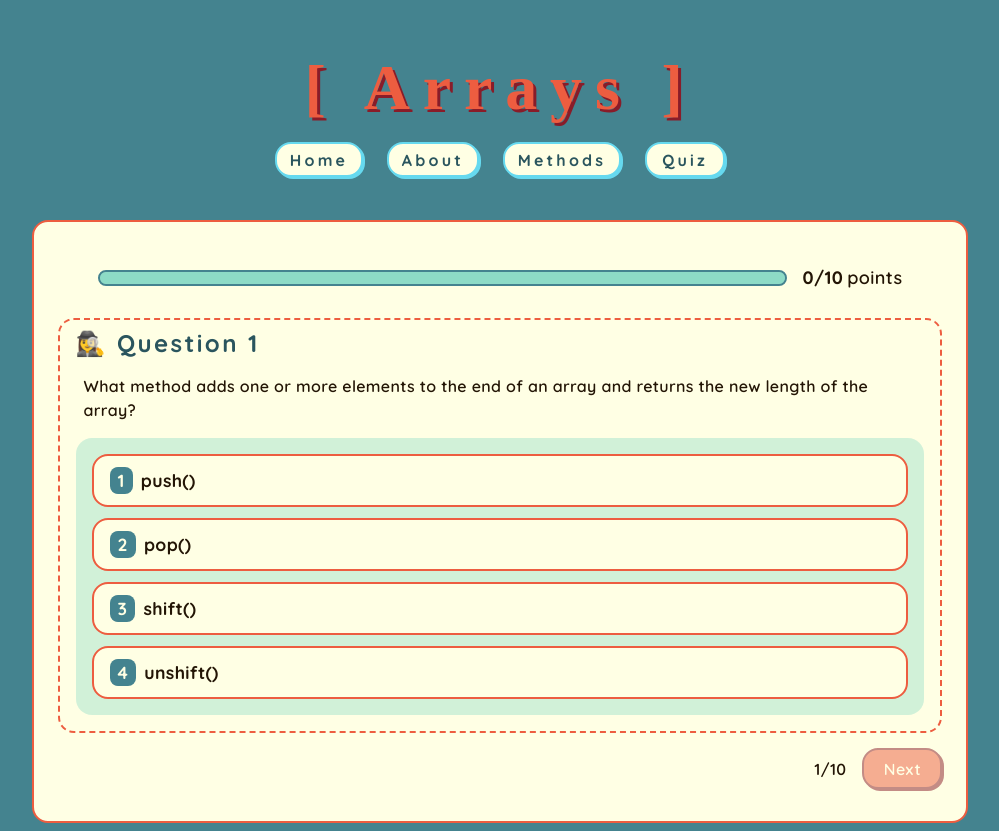
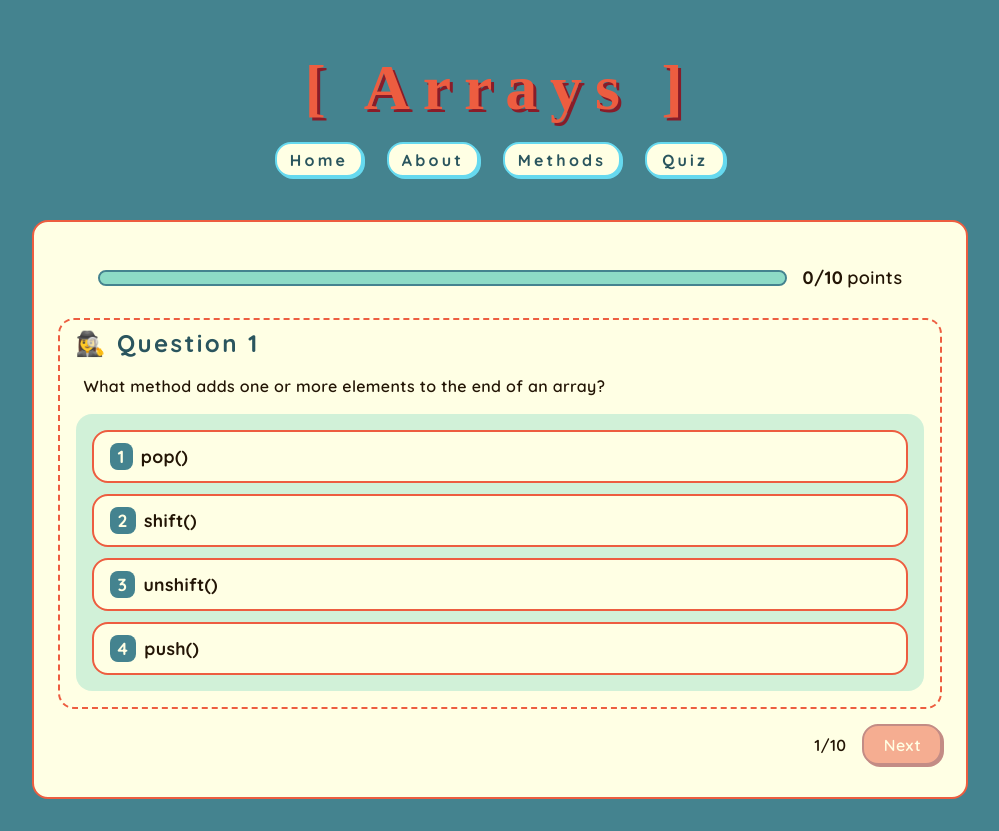
Before and after one commit to linnkognito/Arrays, a React (Create React App) app: page /quiz in a window 1280 px wide. Both pictures are taken after a click on the button "Let's do it!". Shown: the whole page, without its empty margins (140-1139 px from the left). After the commit the page ends 807 px from the top, so only its background shows below. Built offline with nearby package versions, Linux system fonts and the light colour scheme; data requests are answered from the project's data file; a web font is replaced by a local one.

Commit message:
Quiz done & json data updated

```diff
--- a/src/components/quiz/QuizContainer.jsx
+++ b/src/components/quiz/QuizContainer.jsx
@@ -52,7 +52,7 @@ function QuizContainer() {
         </div>
       )}
 
-      {status === 'finish' && <FinishScreen />}
+      {status === 'finished' && <FinishScreen />}
     </div>
   );
 }
--- a/src/components/quiz/QuizFooter.jsx
+++ b/src/components/quiz/QuizFooter.jsx
@@ -9,7 +9,7 @@ function QuizFooter() {
     if (index < numQuestions - 1) {
       dispatch({ type: 'nextQuestion' });
     } else {
-      dispatch({ type: 'finish' });
+      dispatch({ type: 'finished' });
     }
   }
 
@@ -18,7 +18,7 @@ function QuizFooter() {
       <p className='max-h-fit'>{`${index + 1}/${numQuestions}`}</p>
 
       <Button onClick={handleNext} disabled={!hasAnswered}>
-        Next
+        {index === numQuestions - 1 ? 'Complete' : 'Next'}
       </Button>
     </div>
   );
--- a/src/components/quiz/QuizQuestion.jsx
+++ b/src/components/quiz/QuizQuestion.jsx
@@ -10,20 +10,36 @@ function QuizQuestion({ question }) {
       ? currentQuestion.correctAnswer === id
         ? 'correct-answer'
         : 'wrong-answer'
-      : 'clue opacity-70';
+      : 'option-disabled';
+  }
+
+  function renderFormattedQuestion(text) {
+    // Regex to match text inside backticks
+    const parts = text.split(/(`[^`]+`)/g);
+    return parts.map((part, index) => {
+      if (part.startsWith('`') && part.endsWith('`')) {
+        // If it's a code snippet, wrap it in the <Code> component
+        return <Code key={index}>{part.slice(1, -1)}</Code>;
+      }
+      // Otherwise, return the plain text
+      return part;
+    });
   }
 
   return (
     <div className='quiz-question bg-offwhite'>
       <h3 className='my-2'>{`🕵️‍♀️ Question ${index + 1}`}</h3>
-      <p className='px-2'>{question?.question}</p>
+      {/* <p className='px-2'>{question?.question}</p> */}
+      <p className='px-2'>
+        {renderFormattedQuestion(question?.question || '')}
+      </p>
 
-      <div className={`clues-container`}>
+      <div className={`quiz-container`}>
         {question?.answers.map((option) => (
           <div
             key={option.id}
             className={`transition-all ${
-              !hasAnswered ? 'clue' : setClass(option.id)
+              !hasAnswered ? 'option' : setClass(option.id)
             }`}
             onClick={() =>
               hasAnswered
@@ -31,7 +47,7 @@ function QuizQuestion({ question }) {
                 : dispatch({ type: 'answerGiven', payload: option.id })
             }
           >
-            <p className='clue-title flex gap-2'>
+            <p className='option-title flex gap-2'>
               <span className='w-fit h-fit text-offwhite bg-teal px-2 rounded-lg'>
                 {option.id}
               </span>
--- a/src/contexts/QuizContext.jsx
+++ b/src/contexts/QuizContext.jsx
@@ -38,10 +38,10 @@ function reducer(state, action) {
     case 'nextQuestion':
       return { ...state, index: state.index + 1, answer: null };
 
-    case 'finish':
+    case 'finished':
       return {
         ...state,
-        status: 'finish',
+        status: 'finished',
         highscore:
           state.points > state.highscore ? state.points : state.highscore,
       };
@@ -51,6 +51,9 @@ function reducer(state, action) {
         ...state,
         status: 'ready',
         questions: state.questions,
+        index: 0,
+        answer: null,
+        points: 0,
       };
 
     default:
--- a/src/dev-data/quizQuestions.json
+++ b/src/dev-data/quizQuestions.json
@@ -2,79 +2,79 @@
   "questions": [
     {
       "id": 1,
-      "question": "What method adds one or more elements to the end of an array and returns the new length of the array?",
+      "question": "What method adds one or more elements to the end of an array?",
       "answers": [
-        { "id": 1, "answer": "push()" },
-        { "id": 2, "answer": "pop()" },
-        { "id": 3, "answer": "shift()" },
-        { "id": 4, "answer": "unshift()" }
+        { "id": 1, "answer": "pop()" },
+        { "id": 2, "answer": "shift()" },
+        { "id": 3, "answer": "unshift()" },
+        { "id": 4, "answer": "push()" }
       ],
-      "correctAnswer": 1
+      "correctAnswer": 4
     },
     {
       "id": 2,
       "question": "How do you create a new array that includes the elements of an existing array?",
       "answers": [
-        { "id": 1, "answer": "Using the slice() method" },
-        { "id": 2, "answer": "Using the splice() method" },
+        { "id": 1, "answer": "Using the splice() method" },
+        { "id": 2, "answer": "Using the slice() method" },
         { "id": 3, "answer": "Using the split() method" },
         { "id": 4, "answer": "Using the append() method" }
       ],
-      "correctAnswer": 1
+      "correctAnswer": 2
     },
     {
       "id": 3,
-      "question": "Which method removes the first element from an array and returns that removed element?",
+      "question": "Which method removes the first element from an array and returns it?",
       "answers": [
-        { "id": 1, "answer": "shift()" },
+        { "id": 3, "answer": "splice()" },
+        { "id": 4, "answer": "slice()" },
         { "id": 2, "answer": "pop()" },
-        { "id": 3, "answer": "splice()" },
-        { "id": 4, "answer": "slice()" }
+        { "id": 1, "answer": "shift()" }
       ],
       "correctAnswer": 1
     },
     {
       "id": 4,
-      "question": "What does the method 'Array.map()' return?",
+      "question": "What does this method return? `Array.map()`",
       "answers": [
-        {
-          "id": 1,
-          "answer": "A new array with the same elements in reverse order"
-        },
         {
           "id": 2,
           "answer": "A new array with each element transformed by a callback function"
         },
+        {
+          "id": 4,
+          "answer": "A new array with the same elements in reverse order"
+        },
         { "id": 3, "answer": "The sum of all array elements" },
-        { "id": 4, "answer": "The original array without modification" }
+        { "id": 1, "answer": "The original array without modification" }
       ],
       "correctAnswer": 2
     },
     {
       "id": 5,
-      "question": "Which of the following methods can be used to flatten an array in modern JavaScript?",
+      "question": "Which method is used to combine nested arrays into the parent array",
       "answers": [
-        { "id": 1, "answer": "flat()" },
-        { "id": 2, "answer": "join()" },
-        { "id": 3, "answer": "concat()" },
-        { "id": 4, "answer": "reduce()" }
+        { "id": 1, "answer": "reduce()" },
+        { "id": 2, "answer": "concat()" },
+        { "id": 3, "answer": "join()" },
+        { "id": 4, "answer": "flat()" }
       ],
-      "correctAnswer": 1
+      "correctAnswer": 4
     },
     {
       "id": 6,
-      "question": "What method can you use to check if an array includes a certain value?",
+      "question": "What method checks if an array contains a specific value?",
       "answers": [
-        { "id": 1, "answer": "indexOf()" },
+        { "id": 3, "answer": "includes()" },
+        { "id": 4, "answer": "some()" },
         { "id": 2, "answer": "contains()" },
-        { "id": 3, "answer": "includes()" },
-        { "id": 4, "answer": "some()" }
+        { "id": 1, "answer": "indexOf()" }
       ],
       "correctAnswer": 3
     },
     {
       "id": 7,
-      "question": "What will the following code output: [1, 2, 3].reduce((acc, curr) => acc + curr, 0)?",
+      "question": "What will the following code output: `[1, 2, 3].reduce((acc, curr) => acc + curr, 0)?`",
       "answers": [
         { "id": 1, "answer": "6" },
         { "id": 2, "answer": "123" },
@@ -85,18 +85,18 @@
     },
     {
       "id": 8,
-      "question": "Which method would you use to add elements to the beginning of an array?",
+      "question": "How do you transform a string into an array of substrings, separated by a specific character?",
       "answers": [
-        { "id": 1, "answer": "push()" },
+        { "id": 1, "answer": "slice()" },
         { "id": 2, "answer": "pop()" },
-        { "id": 3, "answer": "unshift()" },
-        { "id": 4, "answer": "concat()" }
+        { "id": 3, "answer": "split()" },
+        { "id": 4, "answer": "isArray()" }
       ],
       "correctAnswer": 3
     },
     {
       "id": 9,
-      "question": "What is the output of: [1, 2, 3].find(x => x > 2)?",
+      "question": "What will be the output? `[1, 2, 3].find(x => x > 2)`",
       "answers": [
         { "id": 1, "answer": "1" },
         { "id": 2, "answer": "2" },
@@ -109,12 +109,12 @@
       "id": 10,
       "question": "Which array method is used to sort the elements of an array in place?",
       "answers": [
-        { "id": 1, "answer": "sort()" },
+        { "id": 1, "answer": "reverse()" },
         { "id": 2, "answer": "reduce()" },
         { "id": 3, "answer": "filter()" },
-        { "id": 4, "answer": "reverse()" }
+        { "id": 4, "answer": "sort()" }
       ],
-      "correctAnswer": 1
+      "correctAnswer": 4
     }
   ]
 }
--- a/src/index.css
+++ b/src/index.css
@@ -123,13 +123,6 @@ nav {
   border-radius: 1em;
 }
 
-.quiz-question {
-  padding: 0 1em 1em;
-  border: 2px dashed #ed5d40;
-  /* box-shadow: 4px 4px 0 #2a555e; */
-  border-radius: 1em;
-}
-
 .clues-container {
   display: flex;
   flex-direction: column;
@@ -139,9 +132,7 @@ nav {
   background-color: rgba(104, 208, 189, 0.3);
   border-radius: 1em;
 }
-.clue p,
-.correct-answer p,
-.wrong-answer p {
+.clue p {
   margin: 0;
   padding: 0;
   box-sizing: border-box;
@@ -358,6 +349,62 @@ nav {
   background-color: #ed5d40;
   border: 2px solid #891c29;
 }
+.option,
+.option-disabled {
+  display: flex;
+  flex-direction: column;
+  gap: 0.5em;
+  box-sizing: border-box;
+  padding: 0.7em 1em;
+  border-radius: 1em;
+  background-color: #ffffe4;
+  border: 2px solid #ed5d40;
+}
+.option {
+  transition: transform 0.1s ease-in;
+  cursor: pointer;
+}
+.option:hover {
+  transform: scale(1.01);
+}
+.option-disabled {
+  opacity: 0.7;
+  cursor: not-allowed;
+}
+
+.option p,
+.option-disabled p,
+.correct-answer p,
+.wrong-answer p {
+  margin: 0;
+  padding: 0;
+  box-sizing: border-box;
+}
+.option-disabled p,
+.correct-answer p,
+.wrong-answer p {
+  cursor: not-allowed;
+}
+
+.option-title {
+  font-size: 1.1rem;
+  font-weight: 800;
+  cursor: pointer;
+}
+.quiz-question {
+  padding: 0 1em 1em;
+  border: 2px dashed #ed5d40;
+  border-radius: 1em;
+}
+.quiz-container {
+  display: flex;
+  flex-direction: column;
+  gap: 0.7em;
+  margin-top: 0.4em;
+  padding: 1em;
+  background-color: rgba(104, 208, 189, 0.3);
+  border-radius: 1em;
+}
 
 /* P r o g r e s s  B a r */
 progress {
```
